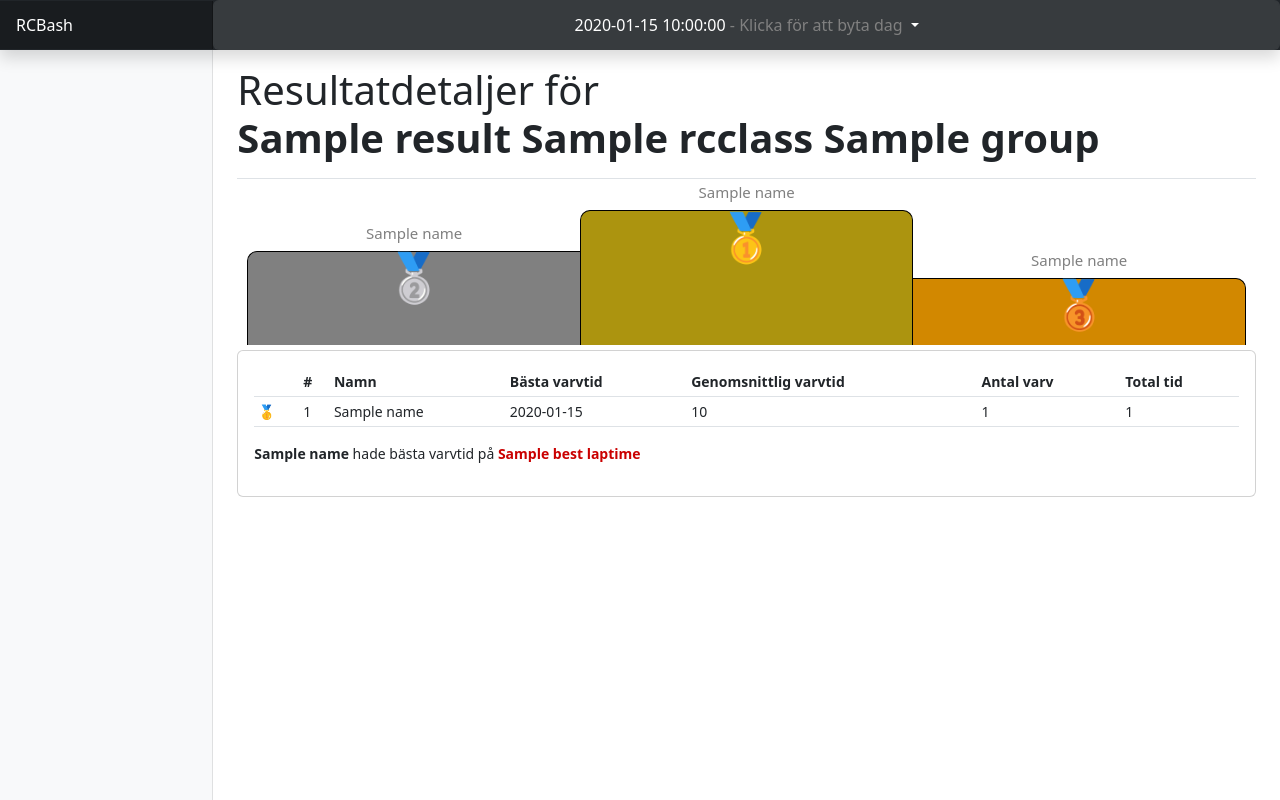
After one commit to malcx95/rcbash-manager, a Flask app: template templates/resultdetails.html in a window 1280 px wide. The commit adds this page. Run offline with Flask 2, Linux system fonts and the light colour scheme; the template is opened without the code that fills it: most values are stand-ins (such as "Sample title", 1, 10 or a date in 2020); some libraries are stand-ins or nearby versions.

Commit message:
#14: Implement first version of result details

```diff
--- a/server.py
+++ b/server.py
@@ -1,6 +1,7 @@
 import flask
+import json
+
 import racelogic.resultcalculation as rc
-
 from racelogic.names import NAMES
 
 from flask import Flask, request
@@ -13,6 +14,8 @@ IS_PRODUCTION = Path("/home/malcolm/isproduction").exists()
 START_LISTS_TAB = "startlists"
 RESULTS_TAB = "results"
 POINTS_TAB = "points"
+
+RESULT_TABLE_CLASSES = {1: "winner", 2: "second", 3: "third"}
 
 TABS = list(enumerate([
     (START_LISTS_TAB, "Startordningar", "list"),
@@ -27,8 +30,10 @@ def _render_page(active_index, selected_date):
 
     start_lists = []
     marshals = {}
-    if active_tab == START_LISTS_TAB:
+    results = {}
+    if active_tab in (START_LISTS_TAB, RESULTS_TAB):
         start_lists, marshals = rc.get_all_start_lists(selected_date)
+        results = rc.get_all_results(selected_date)
 
     return flask.render_template(f"{active_tab}.html",
                                  tabs=TABS,
@@ -40,7 +45,43 @@ def _render_page(active_index, selected_date):
                                  start_lists=start_lists,
                                  marshals=marshals,
                                  names=NAMES,
+                                 results=results,
+                                 result_table_classes=RESULT_TABLE_CLASSES,
                                  active_index=active_index)
+
+
+def _render_individual_result_page(selected_date, results):
+    active_index = 1
+    db_dates = rc.get_all_dates()
+    _, (active_tab, active_tab_readable, active_tab_icon) = TABS[active_index]
+
+    laptimes_json = _create_laptimes_json(results)
+
+    return flask.render_template("resultdetails.html",
+                                 tabs=TABS,
+                                 db_dates=enumerate(db_dates),
+                                 active_tab=active_tab,
+                                 active_tab_readable=active_tab_readable,
+                                 active_tab_icon=active_tab_icon,
+                                 selected_date=selected_date,
+                                 names=NAMES,
+                                 heat_name=results.heat_name,
+                                 rcclass=results.rcclass,
+                                 group=results.group,
+                                 results=results,
+                                 laptimes_json=laptimes_json,
+                                 result_table_classes=RESULT_TABLE_CLASSES,
+                                 active_index=active_index)
+
+
+def _create_laptimes_json(results):
+    laptimes = {
+        "average": [results.average_laptimes_dict()[num].milliseconds / 1000.
+                    for num, _ in results.best_laptimes],
+        "bestNames": [NAMES[num] for num, _ in results.best_laptimes],
+        "bestTimes": [time.milliseconds / 1000. for _, time in results.best_laptimes]
+    }
+    return json.dumps(laptimes)
 
 
 def _is_valid_db_date(date):
@@ -86,6 +127,30 @@ def results(date):
     return _render_page(active_index=1, selected_date=date)
 
 
+@app.get(f"/{RESULTS_TAB}/<date>/race")
+def results_details(date):
+    if not _is_valid_db_date(date):
+        return flask.redirect(f"/{RESULTS_TAB}")
+
+    heat = request.args.get("heat")
+    rcclass = request.args.get("rcclass")
+    group = request.args.get("group")
+
+    # TODO make 404 page
+    if heat not in rc.RACE_ORDER:
+        return flask.redirect(f"/{RESULTS_TAB}")
+    if rcclass not in ("2WD", "4WD"):
+        return flask.redirect(f"/{RESULTS_TAB}")
+    if group not in ("A", "B", "C"):
+        return flask.redirect(f"/{RESULTS_TAB}")
+
+    results = rc.get_result(date, heat, rcclass, group)
+    if results is None:
+        return flask.redirect(f"/{RESULTS_TAB}")
+
+    return _render_individual_result_page(date, results)
+
+
 @app.get(f"/{POINTS_TAB}/<date>")
 def points(date):
     if not _is_valid_db_date(date):
@@ -97,5 +162,6 @@ def points(date):
 def get_static(path):
     return flask.send_from_directory("static", path)
 
+
 if __name__ == "__main__":
     app.run(host="0.0.0.0", debug=not IS_PRODUCTION)
--- a/static/dashboard.js
+++ b/static/dashboard.js
@@ -1,53 +1,5 @@
 /* globals Chart:false, feather:false */
 
 (() => {
-  'use strict'
-
-  feather.replace({ 'aria-hidden': 'true' })
-
-  // Graphs
-  const ctx = document.getElementById('myChart')
-  // eslint-disable-next-line no-unused-vars
-  const myChart = new Chart(ctx, {
-    type: 'line',
-    data: {
-      labels: [
-        'Sunday',
-        'Monday',
-        'Tuesday',
-        'Wednesday',
-        'Thursday',
-        'Friday',
-        'Saturday'
-      ],
-      datasets: [{
-        data: [
-          15339,
-          21345,
-          18483,
-          24003,
-          23489,
-          24092,
-          12034
-        ],
-        lineTension: 0,
-        backgroundColor: 'transparent',
-        borderColor: '#007bff',
-        borderWidth: 4,
-        pointBackgroundColor: '#007bff'
-      }]
-    },
-    options: {
-      scales: {
-        yAxes: [{
-          ticks: {
-            beginAtZero: false
-          }
-        }]
-      },
-      legend: {
-        display: false
-      }
-    }
-  })
+  feather.replace({ 'aria-hidden': 'true' });
 })()
--- /dev/null
+++ b/static/resultdetails.css
@@ -0,0 +1,76 @@
+.winner {
+  color: #ac940f;
+}
+
+.second {
+  color: gray;
+}
+
+.third {
+  color: #d28800;
+}
+
+.podium {
+  width: 100%;
+  border-top-style: solid;
+  text-align: center;
+  border-color: black;
+  border-width: 1px;
+}
+
+.podium-step-1st {
+  background-color: #ac940f;
+  height: 100%;
+  border-radius: 10px 10px 0px 0px;
+  border-left-style: solid;
+  border-right-style: solid;
+}
+
+.podium-step-2nd {
+  background-color: gray;
+  height: 70%;
+  border-radius: 10px 0px 0px 0px;
+  border-left-style: solid;
+}
+
+.podium-step-3rd {
+  background-color: #d28800;
+  height: 50%;
+  border-radius: 0px 10px 0px 0px;
+  border-right-style: solid;
+}
+
+.podium-container {
+  height: 150px;
+  display: flex;
+  align-items: end;
+  padding-top: 15px;
+  margin-bottom: 5px;
+  padding-left: 10px;
+  padding-right: 10px;
+}
+
+.podium-name {
+  font-size: 15px;
+  position: relative;
+  top: -30px;
+  color: gray;
+  white-space: nowrap;
+  padding: 4px;
+}
+
+.podium-emoji {
+  font-size: 47px;
+  display: block;
+  position: relative;
+  top: -33px;
+}
+
+.details-title {
+  white-space: nowrap;
+}
+
+.best-time {
+  color: #ca0000;
+  font-weight: bold;
+}
--- a/static/startlists.css
+++ b/static/startlists.css
@@ -3,7 +3,7 @@
 
 .heat-heading {
   text-align: center;
-  color: #352e84;
+  color: #5b5b5b;
 }
 
 .start-list-container {
--- a/templates/dashboard.html
+++ b/templates/dashboard.html
@@ -6,18 +6,18 @@
   <meta name="description" content="">
   <meta name="author" content="Mark Otto, Jacob Thornton, and Bootstrap contributors">
   <meta name="generator" content="Hugo 0.101.0">
-    <title>Dashboard Template · Bootstrap v5.2</title>
+  <title>RCBash Race Manager</title>
 
   <link rel="canonical" href="https://getbootstrap.com/docs/5.2/examples/dashboard/">
 
-    <link href="../assets/dist/css/bootstrap.min.css" rel="stylesheet">
+  <link href="/static/assets/dist/css/bootstrap.min.css" rel="stylesheet">
 
   <!-- Custom styles for this template -->
   <link href="/static/dashboard.css" rel="stylesheet">
 </head>
 <body>
 <header class="navbar navbar-dark sticky-top bg-dark flex-md-nowrap p-0 shadow">
-  <a class="navbar-brand col-md-3 col-lg-2 me-0 px-3 fs-6" href="#">RCBash</a>
+  <a class="navbar-brand col-md-3 col-lg-2 me-0 px-3 fs-6" href="/">RCBash</a>
   <button class="navbar-toggler position-absolute d-md-none collapsed" type="button" data-bs-toggle="collapse" data-bs-target="#sidebarMenu" aria-controls="sidebarMenu" aria-expanded="false" aria-label="Toggle navigation">
     <span class="navbar-toggler-icon"></span>
   </button>
@@ -58,16 +58,17 @@
 
     <main class="col-md-9 ms-sm-auto col-lg-10 px-md-4">
       <div class="d-flex justify-content-between flex-wrap flex-md-nowrap align-items-center pt-3 pb-2 mb-3 border-bottom">
-        <h1 class="display-4">{% block tab_title %}{% endblock %}</h1>
+        <h1 class="h1">{% block tab_title %}{% endblock %}</h1>
       </div>
       {% block content %}{% endblock %}
     </main>
   </div>
 </div>
 
+<script src="/static/assets/dist/js/bootstrap.bundle.min.js"></script>
 
-    <script src="../assets/dist/js/bootstrap.bundle.min.js"></script>
+<script src="https://cdn.jsdelivr.net/npm/feather-icons@4.28.0/dist/feather.min.js" integrity="sha384-uO3SXW5IuS1ZpFPKugNNWqTZRRglnUJK6UAZ/gxOX80nxEkN9NcGZTftn6RzhGWE" crossorigin="anonymous"></script>
 
-      <script src="https://cdn.jsdelivr.net/npm/feather-icons@4.28.0/dist/feather.min.js" integrity="sha384-uO3SXW5IuS1ZpFPKugNNWqTZRRglnUJK6UAZ/gxOX80nxEkN9NcGZTftn6RzhGWE" crossorigin="anonymous"></script><script src="https://cdn.jsdelivr.net/npm/chart.js@2.9.4/dist/Chart.min.js" integrity="sha384-zNy6FEbO50N+Cg5wap8IKA4M/ZnLJgzc6w2NqACZaK0u0FXfOWRRJOnQtpZun8ha" crossorigin="anonymous"></script><script src="/static/dashboard.js"></script>
+<script src="/static/dashboard.js"></script>
 </body>
 </html>
--- /dev/null
+++ b/templates/resultdetails.html
@@ -0,0 +1,65 @@
+{% extends "dashboard.html" %}
+{% block tab_title %}Resultatdetaljer för <span class="details-title"><strong>{{ results.heat_name }} {{ results.rcclass}} {{ results.group }}</strong></span>{% endblock %}
+{% block content %}
+<link href="/static/resultdetails.css" rel="stylesheet">
+<div class="podium-container">
+  <div class="podium podium-step-2nd">
+    <span class="podium-name">{{ names[results.positions[1]] }}</span>
+    <span class="podium-emoji">&#129352;</span></div>
+  <div class="podium podium-step-1st">
+    <span class="podium-name">{{ names[results.positions[0]] }}</span>
+    <span class="podium-emoji">&#129351;</span></div>
+  <div class="podium podium-step-3rd">
+    <span class="podium-name">{{ names[results.positions[2]] }}</span>
+    <span class="podium-emoji">&#129353;</span></div>
+</div>
+<div class="card result-card">
+  <div class="card-body">
+    <div class="table-responsive">
+      <table class="table table-sm">
+        <thead>
+          <tr>
+            <th scope="col"></th>
+            <th scope="col">#</th>
+            <th scope="col">Namn</th>
+            <th scope="col">Bästa varvtid</th>
+            <th scope="col">Genomsnittlig varvtid</th>
+            <th scope="col">Antal varv</th>
+            <th scope="col">Total tid</th>
+          </tr>
+        </thead>
+        <tbody>
+          {% for num in results.positions %}
+            <tr class="{{ result_table_classes.get(loop.index, '') }}">
+              {% if loop.index == 1 %}
+                <td>&#129351;</td>
+              {% elif loop.index == 2 %}
+                <td>&#129352;</td>
+              {% elif loop.index == 3 %}
+                <td>&#129353;</td>
+              {% else %}
+                <td><b>{{ loop.index }}</b></td>
+              {% endif %}
+              <td>{{ num }}</td>
+              <td>{{ names[num] }}</td>
+              <td class="{{ 'best-time' if results.has_best_laptime(num) else '' }}">
+                {{ results.best_laptimes_dict()[num] }}
+              </td>
+              <td>{{ results.average_laptimes_dict()[num] }}</td>
+              <td>{{ results.num_laps_driven[num] }}</td>
+              <td>{{ results.total_times[num] }}</td>
+            </tr>
+          {% endfor %}
+        </tbody>
+      </table>
+      <p><strong>{{ names[results.best_laptimes[0][0]] }}</strong> hade bästa varvtid på <span class="best-time">{{ results.best_laptimes[0][1] }}</span></p>
+    </div>
+  </div>
+</div>
+<!--<div>
+  <canvas id="bestTimesChart" data='{{ laptimes_json }}'></canvas>
+</div>-->
+
+<script src="https://cdn.jsdelivr.net/npm/chart.js@2.9.4/dist/Chart.min.js" integrity="sha384-zNy6FEbO50N+Cg5wap8IKA4M/ZnLJgzc6w2NqACZaK0u0FXfOWRRJOnQtpZun8ha" crossorigin="anonymous"></script>
+<!--<script src="/static/resultdetails.js"></script>-->
+{% endblock %}
```
Also changed, not shown: racelogic/resultcalculation.py (+55 -0 lines), static/results.css (+11 -0 lines), templates/results.html (+45 -120 lines). Lines whose indentation alone changed are shown as unchanged.
